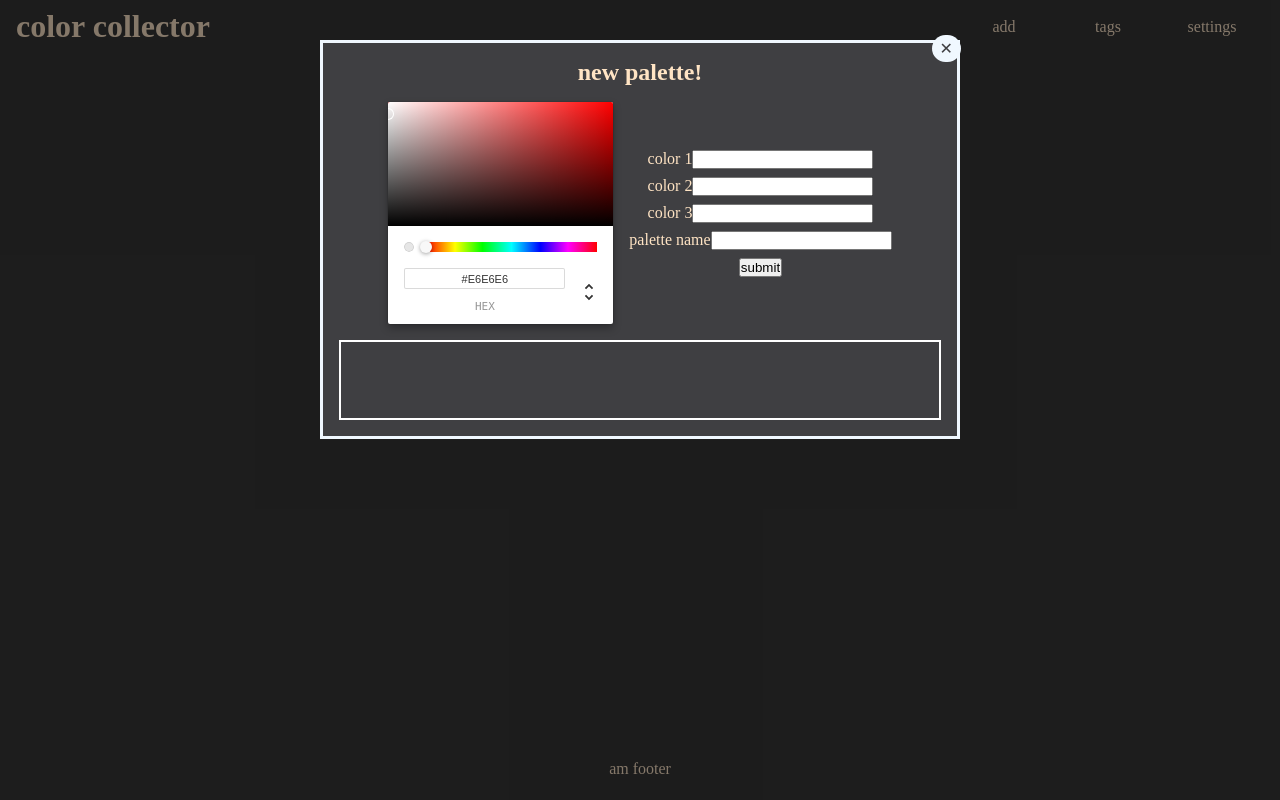
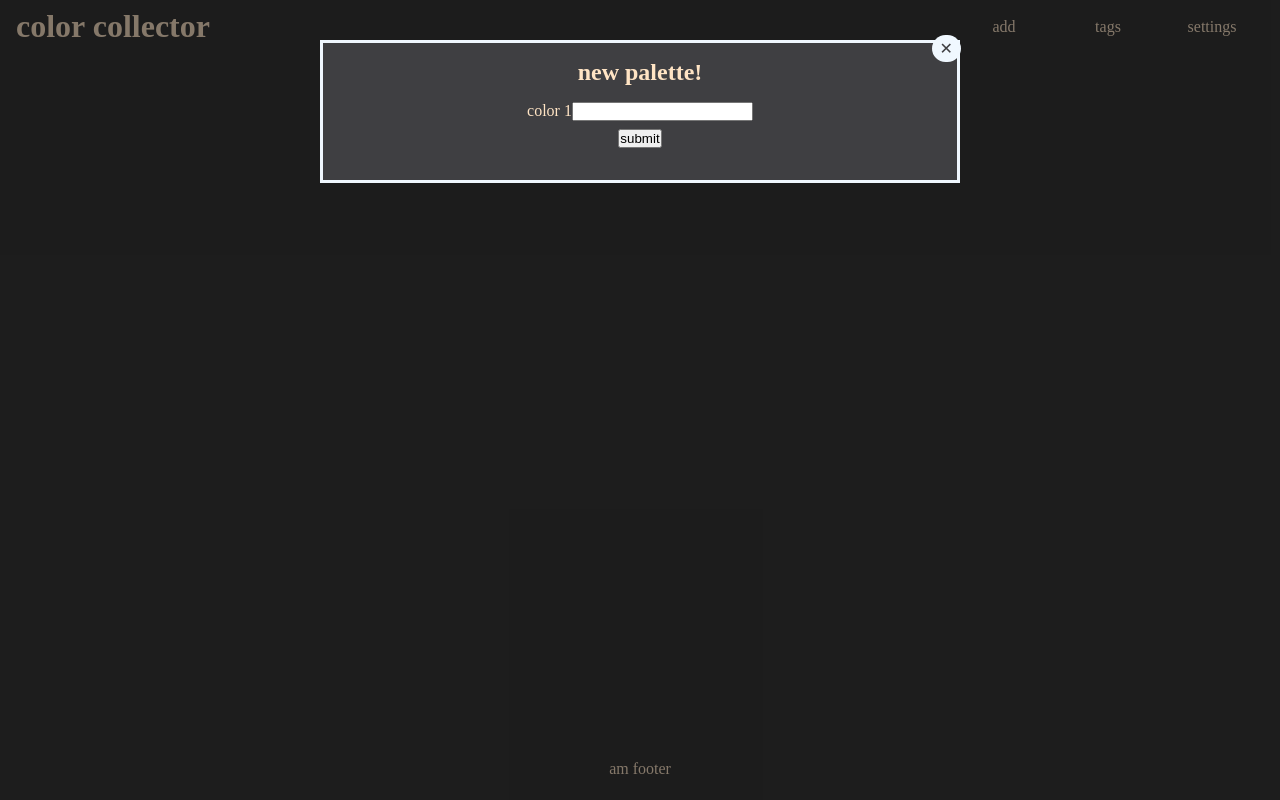
Before and after one commit to mistyb01/color-collector, a React (Create React App) app: page / in a window 1280 px wide. Both pictures are taken after a click on the element "add". Built offline with nearby package versions, Linux system fonts and the light colour scheme.

Commit message:
updated todo.md, redo-ing add palette

```diff
--- a/src/AddPopup.js
+++ b/src/AddPopup.js
@@ -38,40 +38,19 @@ function AddPopup({handlePaletteAdd, setPaletteName, colorList,
                 <input type="text" id="0" onChange={handleColorList}/>
               </label>
 
-              <label>
-                color 2
-                <input type="text" id="1" onChange={handleColorList}/>
-              </label>
-
-              <label>
-                color 3
-                <input type="text" id="2" onChange={handleColorList}/>
-              </label>
-
-              <label>
-                palette name
-                <input type="text" onChange={handlePaletteName}/>
-              </label>
 
               <input type="submit" value="submit"/>
             </form>
 
-            <div className="color-picker">
+            {/* <div className="color-picker">
               <ChromePicker
                 color={currentColor}
                 onChange={handleChange}
                 disableAlpha={true}
                 />
-            </div>
+            </div> */}
           </div>
 
-          <div className='palette-container'>
-            <div className='color-palette'>
-          {colorList && colorList.map((color) => (
-            <div style={{ 'backgroundColor': color }} >&nbsp;</div>
-          ))}
-            </div>
-          </div>
 
       </section>
     </>
```
Also changed, not shown: 1 other file (tests, documents, lock files or other folders).
